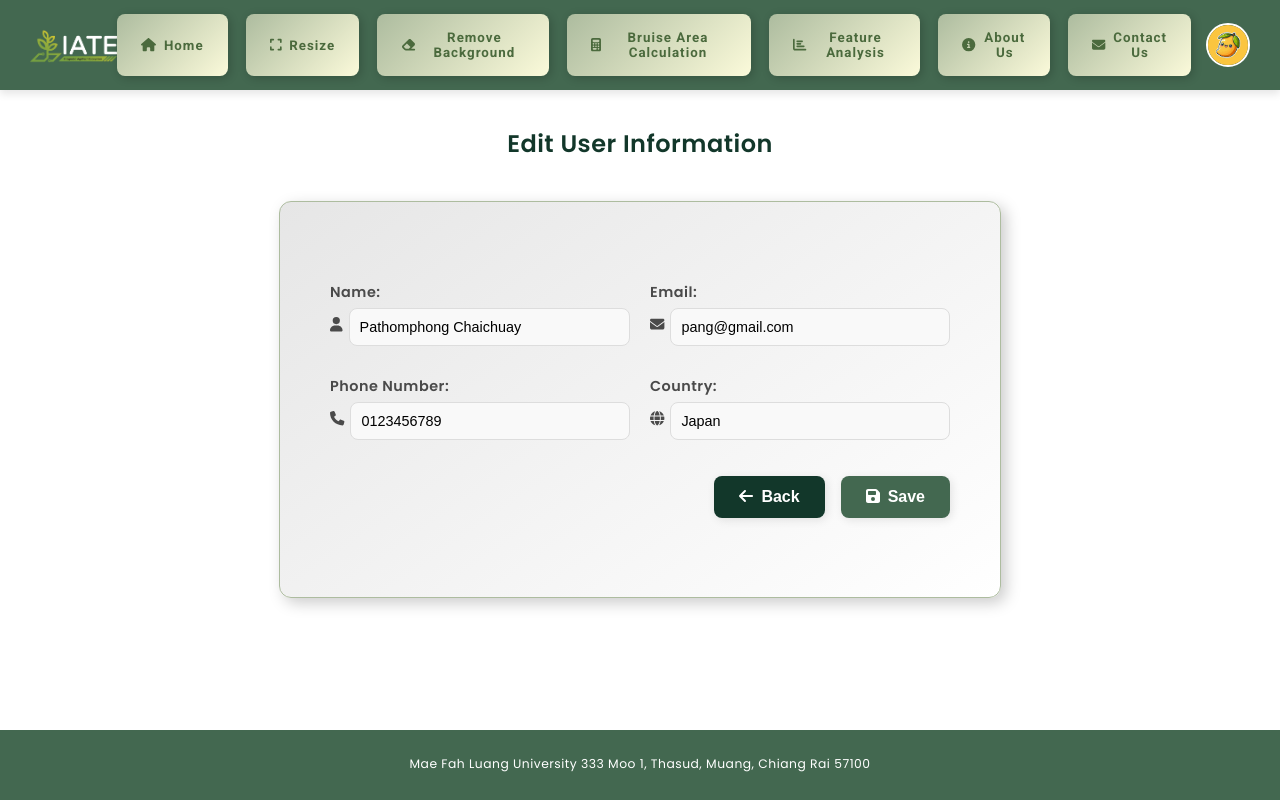
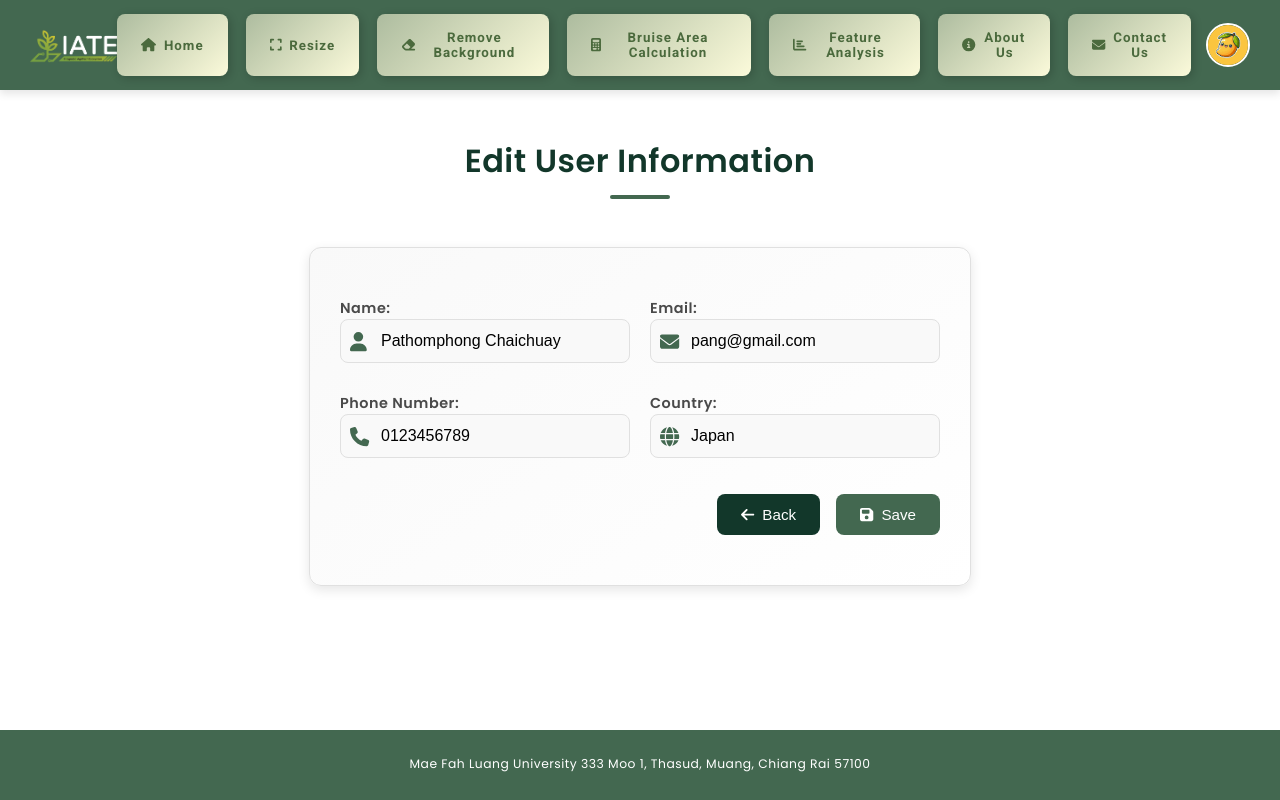
Before and after one commit to WoraphatSriwichai/BruiseTracker, a React (Create React App) app: page /profile/edit in a window 1280 px wide. Built offline with nearby package versions, Linux system fonts and the light colour scheme; sample sign-in values are in the browser's storage; the HTML template or start-up script is replaced by a standard one.

Commit message:
- Updated a saved button, update profile-edit-button and feature input button

```diff
--- a/src/components/CropImage/CropImage.jsx
+++ b/src/components/CropImage/CropImage.jsx
@@ -188,7 +188,7 @@ const CropImage = () => {
                         Reset
                     </button>
                     <button className="bt upload-bruiseareacalculation-bt" onClick={handleSave}>
-                        Save
+                        Saved
                     </button>
                 </div>
             </div>
--- a/src/components/EditUserProfile/EditUserProfile.css
+++ b/src/components/EditUserProfile/EditUserProfile.css
@@ -12,6 +12,14 @@ body {
     position: relative;
     display: flex;
     align-items: center;
+    width: 100%;
+}
+
+.input-icon {
+    position: absolute;
+    left: 10px;
+    color: #436850;
+    font-size: 1.2rem;
 }
 
 .edit-container {
@@ -19,16 +27,15 @@ body {
     flex-direction: column;
     align-items: center;
     gap: 20px;
-    padding: 4%;
+    padding: 30px;
     border-radius: 12px;
-    background: linear-gradient(145deg, #e6e6e6, #ffffff);
-    box-shadow: 5px 5px 15px #ccc, -5px -5px 15px #ffffff;
-    width: 50%;
-    max-width: 700px;
-    height: auto;
-    margin: 20px auto;
-    border: 1px solid #ADBC9F;
-    animation: fadeIn 0.5s ease-out;
+    background: linear-gradient(145deg, #f9f9f9, #ffffff);
+    box-shadow: 0 4px 12px rgba(0, 0, 0, 0.1);
+    width: 100%;
+    max-width: 600px;
+    margin: 0 auto;
+    border: 1px solid #e0e0e0;
+    margin-top: 1.5%;
 }
 
 .edit-image {
@@ -117,19 +124,28 @@ body {
 }
 
 .edit-title {
-    font-size: 1.5em;
-    margin-bottom: 20px;
+    font-size: 2em;
+    margin-bottom: 30px;
     color: #12372A;
-    font-weight: 600;
-    margin-top: 1.3%;
+    font-weight: 700;
     text-align: center;
+    position: relative;
+}
+
+.edit-title::after {
+    content: '';
+    display: block;
+    width: 60px;
+    height: 4px;
+    background-color: #436850;
+    margin: 10px auto 0;
+    border-radius: 2px;
 }
 
 .edit-info {
     width: 100%;
-    padding: 30px;
+    padding: 20px;
     background-color: transparent;
-    box-shadow: none;
 }
 
 .edit-info-row {
@@ -149,25 +165,13 @@ body {
 
 .edit-input {
     width: 100%;
-    padding: 12px 16px;
+    padding: 12px 16px 12px 40px;
     font-size: 1rem;
-    border: 1px solid #eaeaea;
+    border: 1px solid #e0e0e0;
     border-radius: 8px;
     background-color: #f9f9f9;
     transition: all 0.2s ease;
     box-shadow: none;
-}
-
-.edit-info input {
-    margin-top: 5px;
-    margin-left: 2%;
-    padding: 10px;
-    font-size: 1em;
-    border: 1px solid #ddd;
-    border-radius: 8px;
-    width: 500%;
-    box-sizing: border-box;
-    transition: border-color 0.3s ease;
 }
 
 .edit-input:focus {
@@ -175,11 +179,6 @@ body {
     background-color: #fff;
     outline: none;
     box-shadow: 0 0 0 3px rgba(67, 104, 80, 0.1);
-}
-
-.edit-info input:focus {
-    border-color: #436850;
-    outline: none;
 }
 
 .edit-buttons {
@@ -197,6 +196,16 @@ body {
     border-radius: 8px;
     cursor: pointer;
     transition: all 0.2s ease;
+    border: none;
+    color: white;
+}
+
+.edit-button {
+    background-color: #12372A;
+}
+
+.change-password-button {
+    background-color: #436850;
 }
 
 .edit-button:hover,
@@ -213,19 +222,6 @@ body {
     box-shadow: 1px 1px 5px rgba(0, 0, 0, 0.1);
 }
 
-.edit-button {
-    background-color: #12372A;
-    color: white;
-    padding: 12px 25px;
-    font-size: 1em;
-    font-weight: 550;
-    border: none;
-    border-radius: 8px;
-    cursor: pointer;
-    box-shadow: 2px 2px 10px rgba(0, 0, 0, 0.1);
-    transition: all 0.3s ease-in-out;
-}
-
 .error-message {
     color: #e53935;
     background-color: rgba(229, 57, 53, 0.05);
@@ -234,33 +230,6 @@ body {
     margin: 16px 0;
     font-size: 0.9rem;
     text-align: center;
-}
-
-.change-password-button {
-    background-color: #436850;
-    color: white;
-    padding: 12px 25px;
-    font-size: 1em;
-    font-weight: 550;
-    border: none;
-    border-radius: 8px;
-    cursor: pointer;
-    box-shadow: 2px 2px 10px rgba(0, 0, 0, 0.1);
-    transition: all 0.3s ease-in-out;
-}
-
-.edit-button:hover,
-.change-password-button:hover {
-    background-color: #FFDD55;
-    color: #4B6A3D;
-    box-shadow: 4px 4px 15px rgba(0, 0, 0, 0.2);
-    transform: scale(1.05);
-}
-
-.edit-button:active,
-.change-password-button:active {
-    transform: scale(1);
-    box-shadow: 1px 1px 5px rgba(0, 0, 0, 0.1);
 }
 
 @keyframes popUp {
--- a/src/components/FeatureAnalysisPage/FeatureAnalysis.css
+++ b/src/components/FeatureAnalysisPage/FeatureAnalysis.css
@@ -10,6 +10,7 @@
     padding: 0;
 }
 
+/* Typing Box - Redesigned */
 .typing-box {
     margin: 30px auto;
     display: flex;
@@ -17,14 +18,15 @@
     align-items: center;
     justify-content: center;
     gap: 12px;
-    background: linear-gradient(145deg, #f0f0f0, #ffffff);
+    background: #ffffff;
     padding: 25px;
-    border-radius: 15px;
+    border-radius: 12px;
     transition: all 0.3s ease-in-out;
     width: 100%;
     max-width: 600px;
     text-align: center;
-    box-shadow: 0 4px 8px rgba(0, 0, 0, 0.1);
+    box-shadow: 0 4px 12px rgba(0, 0, 0, 0.1);
+    border: 1px solid #e0e0e0;
 }
 
 .typing-box label {
@@ -33,23 +35,59 @@
     color: #436850;
     text-transform: uppercase;
     letter-spacing: 1px;
+    margin-bottom: 10px;
 }
 
 .typing-box input {
     width: 90%;
-    padding: 15px;
+    padding: 12px 16px;
     font-size: 16px;
     border: 2px solid #e0e0e0;
-    border-radius: 10px;
+    border-radius: 8px;
     outline: none;
     transition: all 0.3s ease;
-    background-color: #fff;
+    background-color: #f9f9f9;
     box-shadow: inset 0 2px 4px rgba(0, 0, 0, 0.05);
+    font-family: 'Poppins', sans-serif;
 }
 
 .typing-box input:focus {
     border-color: #436850;
     box-shadow: 0 0 10px rgba(67, 104, 80, 0.2);
+    background-color: #fff;
+}
+
+.typing-box input::placeholder {
+    color: #999;
+    font-style: italic;
+}
+
+/* Add a subtle hover effect */
+.typing-box:hover {
+    box-shadow: 0 6px 16px rgba(0, 0, 0, 0.15);
+    transform: translateY(-2px);
+}
+
+/* Add a smooth transition for the input field */
+.typing-box input {
+    transition: border-color 0.3s ease, box-shadow 0.3s ease, background-color 0.3s ease;
+}
+
+/* Add a subtle animation for the label */
+.typing-box label {
+    animation: fadeInLabel 0.5s ease-out;
+}
+
+@keyframes fadeInLabel {
+    from {
+        opacity: 0;
+        transform: translateY(-10px);
+    }
+
+    to {
+        opacity: 1;
+        transform: translateY(0);
+    }
 }
 
 .navbar-link.active {
```
